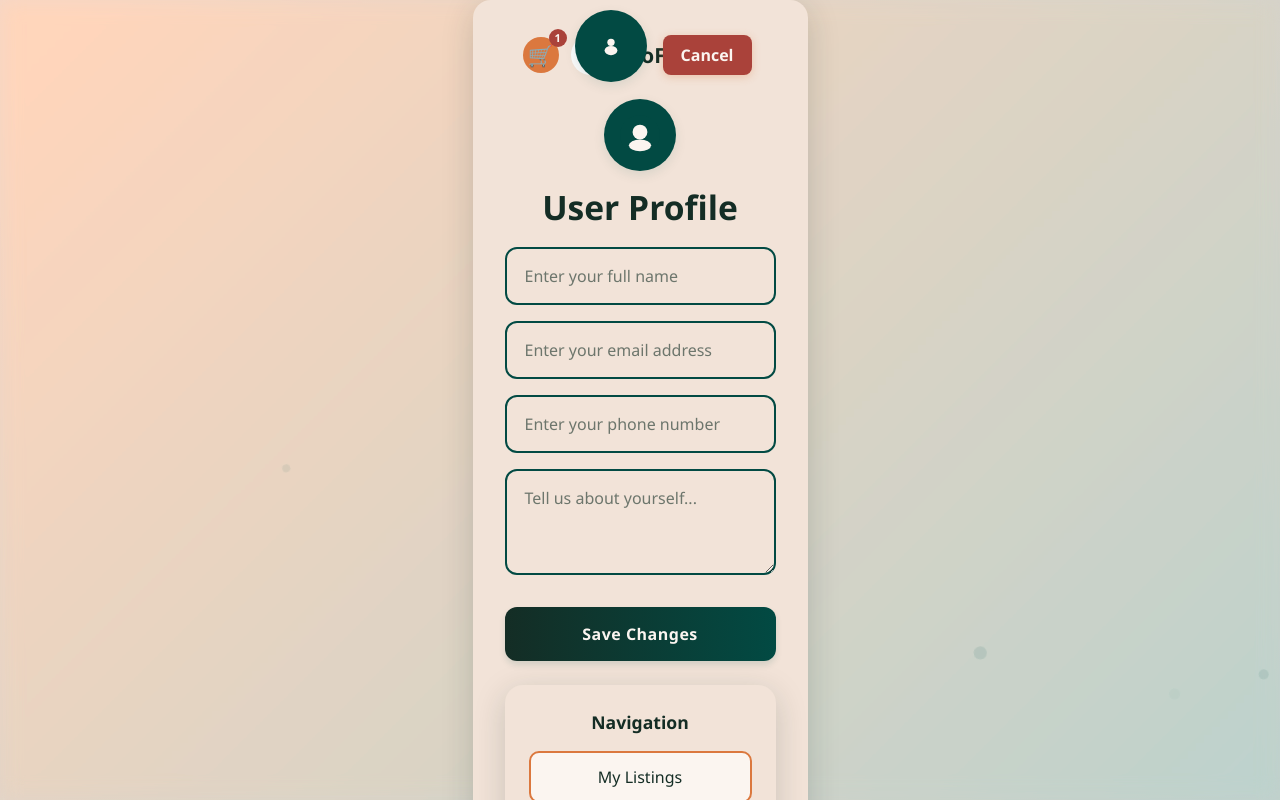
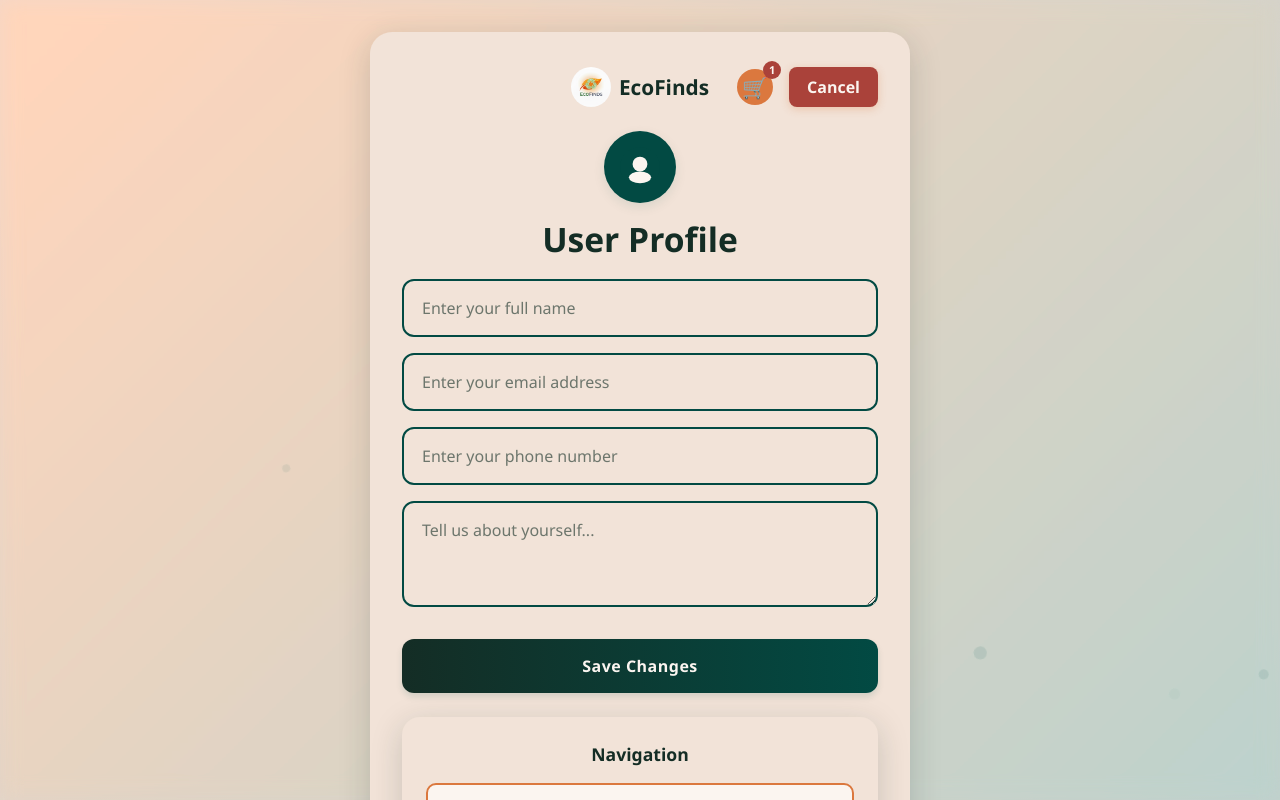
Before and after one commit to JeevithaR3/Odoo, a plain HTML site: page dashboard.html in a window 1280 px wide. Both pictures are taken after a click on the button "Edit". Shown: the top 800 px of the page. Drawn offline with nearby package versions, Linux system fonts and the light colour scheme.

Commit message:
dashboard

```diff
--- a/dashboard.html
+++ b/dashboard.html
@@ -39,15 +39,20 @@
       100% { transform: translateY(-100vh) rotate(360deg); opacity: 0; }
     }
 
-    .dashboard-card, .dashboard-main-card {
+    .dashboard-card {
+      max-width: 480px;
+      width: 100%;
+      margin: 2.5rem auto;
       background: #F2E3D8;
       border-radius: 18px;
       box-shadow: 0 8px 32px rgba(20, 45, 37, 0.18);
-      padding: 2.2rem 2rem;
+      padding: 2.2rem 2rem 2rem 2rem;
       transition: transform 0.3s ease;
     }
 
-    .dashboard-card:hover, .dashboard-main-card:hover { transform: translateY(-5px); }
+    .dashboard-card:hover {
+      transform: translateY(-5px);
+    }
 
     .avatar {
       width: 72px;
@@ -62,9 +67,20 @@
       cursor: pointer;
     }
 
-    .profile-title { color: #142D25; font-weight: 700; font-size: 2.1rem; text-align: center; margin-bottom: 1.2rem; }
+    .profile-title {
+      color: #142D25;
+      font-weight: 700;
+      margin-bottom: 1.2rem;
+      font-size: 2.1rem;
+      text-align: center;
+    }
 
-    .profile-info { display: flex; flex-direction: column; gap: 1rem; margin-bottom: 1.5rem; }
+    .profile-info {
+      display: flex;
+      flex-direction: column;
+      gap: 1rem;
+      margin-bottom: 1.5rem;
+    }
 
     .info-field {
       background: #FBF5F0;
@@ -83,7 +99,9 @@
       background: #F2E3D8;
     }
 
-    .info-field::placeholder { color: rgba(20, 45, 37, 0.6); }
+    .info-field::placeholder {
+      color: rgba(20, 45, 37, 0.6);
+    }
 
     .edit-profile-btn {
       background: #DB783E;
@@ -96,6 +114,8 @@
       cursor: pointer;
       transition: all 0.3s ease;
       box-shadow: 0 2px 8px rgba(219, 120, 62, 0.3);
+      margin: 0 auto 1.2rem auto;
+      display: block;
     }
 
     .edit-profile-btn:hover {
@@ -121,19 +141,31 @@
       display: none;
     }
 
-    .save-btn.show { display: block; }
+    .save-btn.show {
+      display: block;
+    }
 
     .navigation-section {
+      background-color: #F2E3D8;
       border-radius: 18px;
       padding: 1.5rem;
       box-shadow: 0 8px 32px rgba(20, 45, 37, 0.18);
       margin-top: 1.5rem;
-      background: #F2E3D8;
     }
 
-    .navigation-title { color: #142D25; font-size: 1.1rem; font-weight: 600; margin-bottom: 1rem; text-align: center; }
+    .navigation-title {
+      color: #142D25;
+      font-size: 1.1rem;
+      font-weight: 600;
+      margin-bottom: 1rem;
+      text-align: center;
+    }
 
-    .nav-buttons { display: flex; flex-direction: column; gap: 0.8rem; }
+    .nav-buttons {
+      display: flex;
+      flex-direction: column;
+      gap: 0.8rem;
+    }
 
     .nav-btn {
       background: #FBF5F0;
@@ -156,40 +188,73 @@
       box-shadow: 0 4px 8px rgba(2, 74, 67, 0.2);
     }
 
-    .cart-icon { width: 36px; height: 36px; background: #DB783E; border-radius: 50%; display: flex; align-items: center; justify-content: center; color: #FBF5F0; font-size: 1.3rem; cursor: pointer; position: relative; }
-    .cart-badge { position: absolute; top: -8px; right: -8px; background: #AA423A; color: #FBF5F0; font-size: 11px; width: 18px; height: 18px; border-radius: 50%; display: flex; align-items: center; justify-content: center; font-weight: 600; }
+    .dashboard-main-card {
+      max-width: 540px;
+      width: 100%;
+      background: #F2E3D8;
+      border-radius: 22px;
+      box-shadow: 0 8px 32px rgba(20, 45, 37, 0.18);
+      padding: 2.2rem 2rem 2rem 2rem;
+      margin: 2rem auto;
+    }
+
+    .logo img {
+      height: 40px;
+      width: 40px;
+      border-radius: 50%;
+      object-fit: cover;
+    }
+
+    .cart-icon {
+      width: 36px;
+      height: 36px;
+      background: #DB783E;
+      border-radius: 50%;
+      display: flex;
+      align-items: center;
+      justify-content: center;
+      color: #FBF5F0;
+      position: relative;
+      cursor: pointer;
+      font-size: 1.3rem;
+    }
+
+    .cart-badge {
+      position: absolute;
+      top: -8px;
+      right: -8px;
+      background: #AA423A;
+      color: #FBF5F0;
+      font-size: 11px;
+      width: 18px;
+      height: 18px;
+      border-radius: 50%;
+      display: flex;
+      align-items: center;
+      justify-content: center;
+      font-weight: 600;
+    }
   </style>
 </head>
 <body>
   <div class="bg-overlay" id="overlay"></div>
   <div class="container d-flex flex-column justify-content-center align-items-center min-vh-100" style="z-index:1;">
     <div class="dashboard-main-card">
-
       <!-- Top bar -->
       <div class="d-flex align-items-center mb-4" style="justify-content: center; position: relative;">
-        <!-- Logo centered -->
         <div class="logo mx-auto" style="font-weight:700;font-size:1.3rem;color:#142D25;display:flex;align-items:center;gap:0.5rem;">
-          <img src="logo_ecofinds.png" alt="EcoFinds Logo" style="height:40px;width:40px;border-radius:50%;object-fit:cover;"> EcoFinds
+          <img src="logo_ecofinds.png" alt="EcoFinds Logo"> EcoFinds
         </div>
-
-        <!-- Cart & Avatar & Edit button on the right -->
-        <div style="position: absolute; right: 1.5rem; display: flex; align-items: center; gap: 1rem;">
-          <a href="cart.html" class="cart-icon" style="text-decoration:none;">
+        <div style="position: absolute; right: 0; display: flex; align-items: center; gap: 1rem;">
+          <div class="cart-icon">
             🛒
             <span class="cart-badge">1</span>
-          </a>
-          <a href="dashboard.html" class="avatar" style="text-decoration:none;">
-            <svg width="22" height="22" viewBox="0 0 24 24" fill="none" xmlns="http://www.w3.org/2000/svg">
-              <circle cx="12" cy="8" r="4" fill="#FBF5F0"/>
-              <ellipse cx="12" cy="17" rx="7" ry="5" fill="#FBF5F0"/>
-            </svg>
-          </a>
-          <button class="edit-profile-btn" onclick="editProfile()" style="margin:0; min-width:80px;">Edit</button>
+          </div>
+          <button class="edit-profile-btn" onclick="editProfile()" style="margin:0;min-width:80px;">Edit</button>
         </div>
       </div>
-
       <!-- Profile info -->
-      <div class="dashboard-card" style="margin:0; box-shadow:none; padding:0; background:transparent;">
+      <div class="dashboard-card" style="margin:0;box-shadow:none;padding:0;background:transparent;position:relative;">
         <div class="avatar mb-3 mx-auto" onclick="triggerProfileImageUpload()">
           <svg width="40" height="40" viewBox="0 0 54 54" fill="none" xmlns="http://www.w3.org/2000/svg">
             <circle cx="27" cy="27" r="27" fill="#024A43"/>
@@ -206,23 +271,19 @@
           <button class="save-btn" id="saveBtn" onclick="saveProfile()">Save Changes</button>
         </div>
       </div>
-
       <!-- Navigation -->
-      <div class="navigation-section">
+      <div class="navigation-section" style="margin-top:1.5rem;">
         <div class="navigation-title">Navigation</div>
         <div class="nav-buttons">
-          <a href="my-listings.html" class="nav-btn">My Listings</a>
-          <a href="my-purchases.html" class="nav-btn">My Purchases</a>
-          <a href="settings.html" class="nav-btn">Settings</a>
+          <a href="landing.html" class="nav-btn">My Listings</a>
+          <a href="posted.html" class="nav-btn">My Purchases</a>
+          <!-- <a href="settings.html" class="nav-btn">Settings</a> -->
           <a href="help.html" class="nav-btn">Help & Support</a>
         </div>
       </div>
-
     </div>
   </div>
-
   <input type="file" id="profileImageInput" accept="image/*" style="display: none;" onchange="handleImageUpload(event)">
-
   <script>
     // Floating particles
     const overlay = document.getElementById('overlay');
@@ -239,7 +300,12 @@
     }
 
     let isEditing = false;
-    let savedData = { userName: "", userEmail: "", userPhone: "", userBio: "" };
+    let savedData = {
+      userName: "",
+      userEmail: "",
+      userPhone: "",
+      userBio: ""
+    };
 
     function editProfile() {
       const fields = document.querySelectorAll('.info-field');
@@ -247,24 +313,45 @@
       const saveBtn = document.getElementById('saveBtn');
 
       if (!isEditing) {
-        fields.forEach(field => { field.removeAttribute('readonly'); field.style.borderColor = '#024A43'; field.style.background = '#F2E3D8'; });
-        editBtn.textContent = 'Cancel'; editBtn.style.background = '#AA423A'; saveBtn.classList.add('show'); isEditing = true;
+        // Enable editing
+        fields.forEach(field => {
+          field.removeAttribute('readonly');
+          field.style.borderColor = '#024A43';
+          field.style.background = '#F2E3D8';
+        });
+        editBtn.textContent = 'Cancel';
+        editBtn.style.background = '#AA423A';
+        saveBtn.classList.add('show');
+        isEditing = true;
       } else {
+        // Cancel editing -> restore last saved data
         document.getElementById('userName').value = savedData.userName;
         document.getElementById('userEmail').value = savedData.userEmail;
         document.getElementById('userPhone').value = savedData.userPhone;
         document.getElementById('userBio').value = savedData.userBio;
-        fields.forEach(field => { field.setAttribute('readonly', true); field.style.borderColor = '#DB783E'; field.style.background = '#FBF5F0'; });
-        editBtn.textContent = 'Edit'; editBtn.style.background = '#DB783E'; saveBtn.classList.remove('show'); isEditing = false;
+
+        fields.forEach(field => {
+          field.setAttribute('readonly', true);
+          field.style.borderColor = '#DB783E';
+          field.style.background = '#FBF5F0';
+        });
+        editBtn.textContent = 'Edit';
+        editBtn.style.background = '#DB783E';
+        saveBtn.classList.remove('show');
+        isEditing = false;
       }
     }
 
     function saveProfile() {
+      // Save current values
       savedData.userName = document.getElementById('userName').value;
       savedData.userEmail = document.getElementById('userEmail').value;
       savedData.userPhone = document.getElementById('userPhone').value;
       savedData.userBio = document.getElementById('userBio').value;
+
       alert('Profile updated successfully!');
+
+      // Exit editing mode
       editProfile();
     }
 
@@ -280,7 +367,11 @@
       }
     }
 
-    function triggerProfileImageUpload() { if (isEditing) document.getElementById('profileImageInput').click(); }
+    function triggerProfileImageUpload() {
+      if (isEditing) {
+        document.getElementById('profileImageInput').click();
+      }
+    }
   </script>
 </body>
 </html>
```
Also changed, not shown: landing.html (+1 -1 lines).
